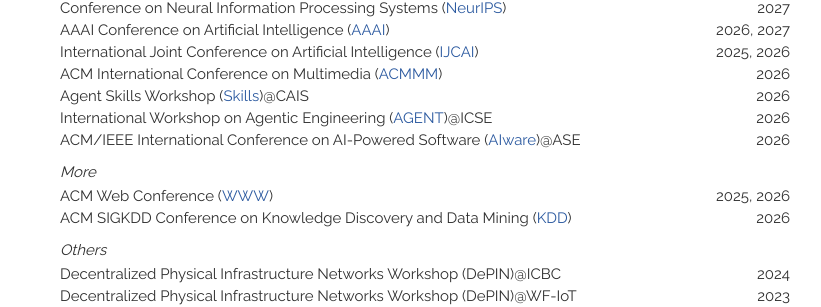
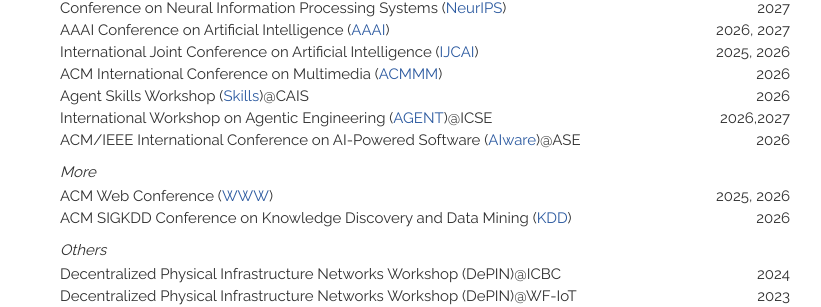
Before and after one commit to qinwang-git/qinwang-git.github.io, a Jekyll site: the page built from service.html, in a window 1280 px wide. Shown: the part 968-1275 px from the top of the page, without its empty margins (150-971 px from the left). Built offline with Jekyll 4.4.1, drawn with Linux system fonts in a browser that asks for light colours; nearby versions of some CDN libraries.

Commit message:
Update academic_service.html

```diff
--- a/_includes/academic_service.html
+++ b/_includes/academic_service.html
@@ -57,7 +57,7 @@
         <li><span class="service-name">International Joint Conference on Artificial Intelligence (<a href="https://2026.ijcai.org/" target="_blank">IJCAI</a>)</span><span class="service-years">2025, 2026</span></li>
         <li><span class="service-name">ACM International Conference on Multimedia (<a href="https://2026.acmmm.org/" target="_blank">ACMMM</a>)</span><span class="service-years">2026</span></li>
         <li><span class="service-name">Agent Skills Workshop (<a href="https://www.agentskills-workshop.org/" target="_blank">Skills</a>)@CAIS</span><span class="service-years">2026</span></li>
-        <li><span class="service-name">International Workshop on Agentic Engineering (<a href="https://conf.researchr.org/home/icse-2026/agent-2026" target="_blank">AGENT</a>)@ICSE</span><span class="service-years">2026</span></li>
+        <li><span class="service-name">International Workshop on Agentic Engineering (<a href="https://conf.researchr.org/home/icse-2026/agent-2026" target="_blank">AGENT</a>)@ICSE</span><span class="service-years">2026,2027</span></li>
         <li><span class="service-name">ACM/IEEE International Conference on AI-Powered Software (<a href="https://2025.aiwareconf.org/" target="_blank">AIware</a>)@ASE</span><span class="service-years">2026</span></li>
 
         <li class="service-group">More</li>
```
